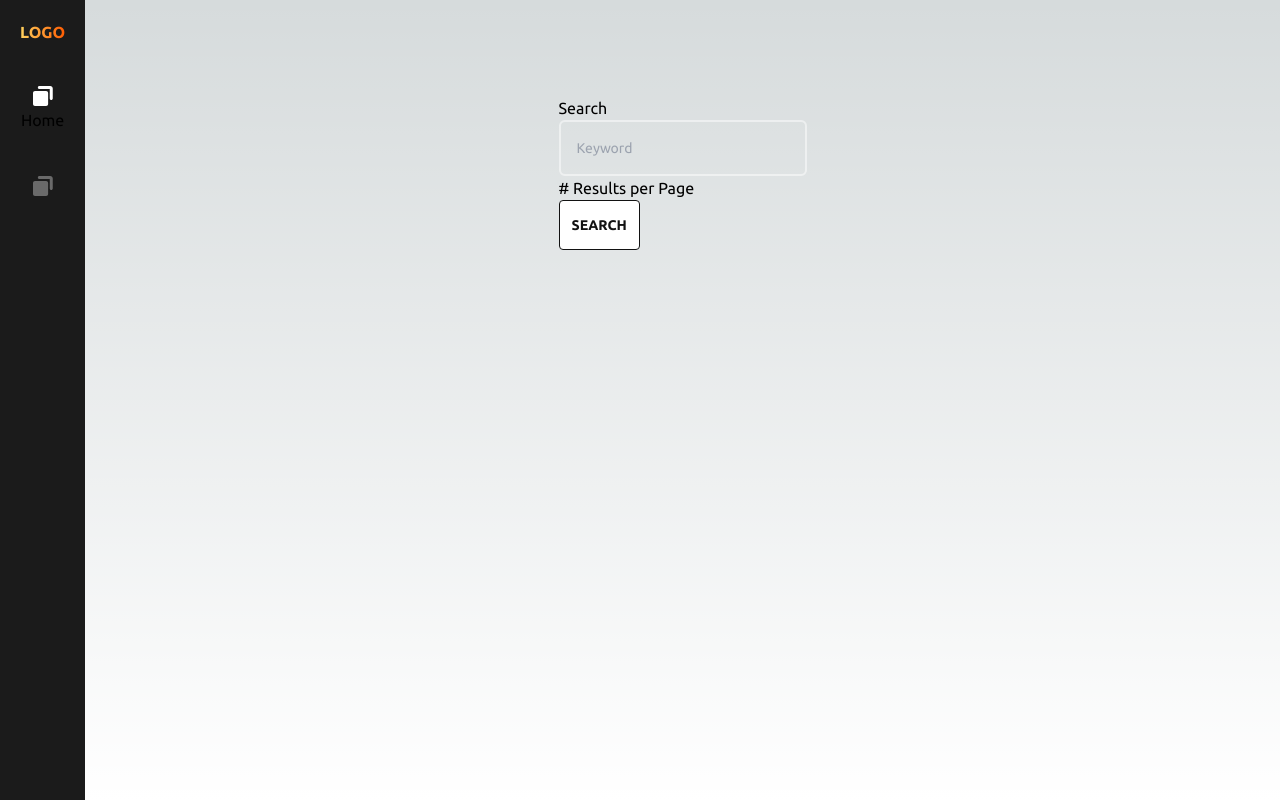
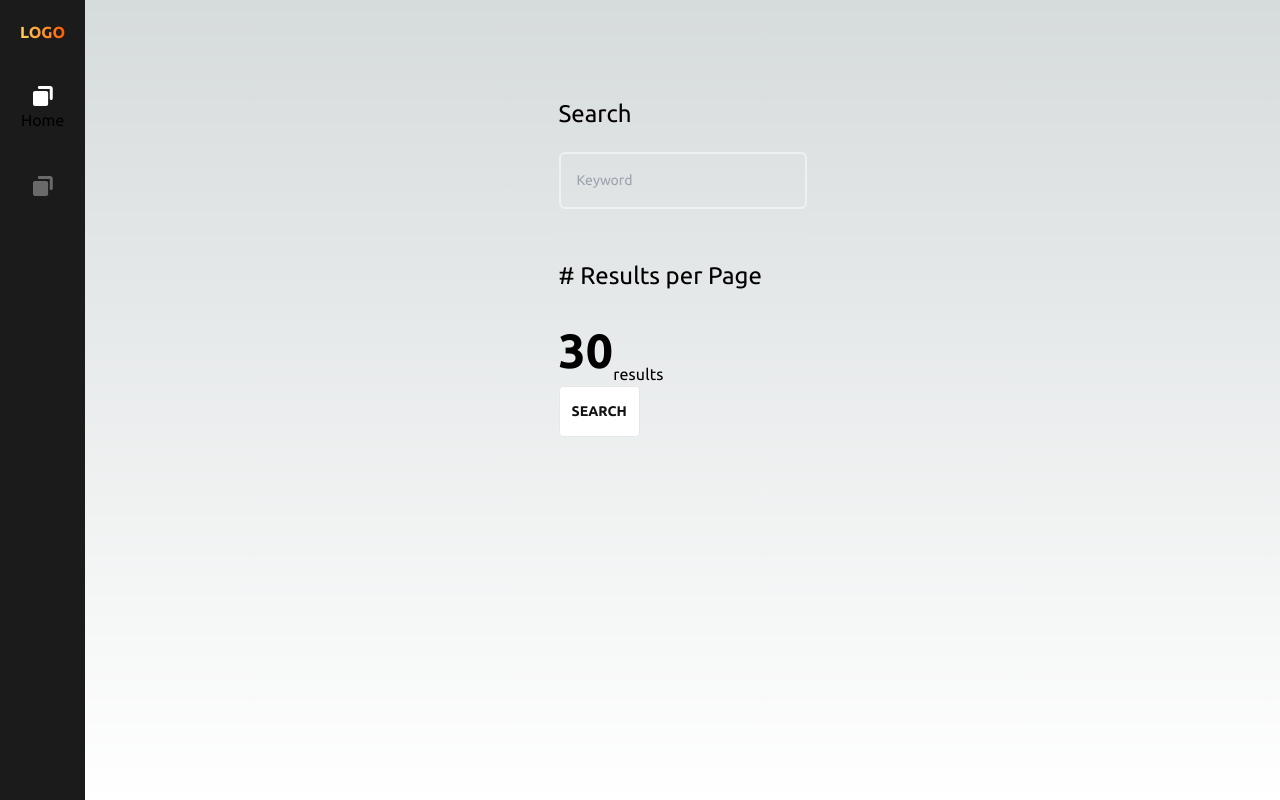
Before and after one commit to this-ting/aha-ai-fe-exam-2, a Next.js app: page / in a window 1280 px wide. Built offline with nearby package versions, Linux system fonts and the light colour scheme.

Commit message:
feat: add typography for text styles

```diff
--- a/src/components/Input.tsx
+++ b/src/components/Input.tsx
@@ -1,7 +1,7 @@
 import { Input as BaseInput, InputProps } from '@mui/base/Input';
 
 const INPUT_STYLE =
-  'border-2 border-greyWhite focus:outline-none focus:border-tutorOrange bg-transparent rounded-md p-4 text-sm';
+  'border-2 border-white50 focus:outline-none focus:border-tutorOrange bg-transparent rounded-md p-4 text-sm';
 
 export default function Input({ onChange, placeholder }: InputProps) {
   return (
--- /dev/null
+++ b/src/components/typography.tsx
@@ -0,0 +1,61 @@
+import { ReactNode } from 'react';
+import clsx from 'clsx';
+
+type Props = {
+  children: ReactNode;
+};
+
+type PropsWithWeight = {
+  children: ReactNode;
+  weight?: 'bold' | 'medium' | 'normal';
+};
+
+const FONT_WEIGHT_MAP = {
+  bold: 'font-bold',
+  medium: 'font-medium',
+  normal: 'font-normal',
+};
+
+function Headline3({ children }: Props) {
+  return <h1 className="text-5xl font-bold">{children}</h1>;
+}
+
+function Headline5({ children }: Props) {
+  return <h1 className="text-2xl mb-5">{children}</h1>;
+}
+
+// has bold/regular
+function Subtitle({ children, weight }: PropsWithWeight) {
+  return (
+    <p className={clsx('tracking-[0.15px]', weight && FONT_WEIGHT_MAP[weight])}>
+      {children}
+    </p>
+  );
+}
+
+Subtitle.defaultProps = {
+  weight: 'normal',
+};
+
+// medium/regular
+function Body1({ children, weight }: PropsWithWeight) {
+  return (
+    <p className={clsx('tracking-[0.15px]', weight && FONT_WEIGHT_MAP[weight])}>
+      {children}
+    </p>
+  );
+}
+
+Body1.defaultProps = {
+  weight: 'normal',
+};
+
+function Body2({ children }: Props) {
+  return <p className="text-sm tracking-[0.25px]">{children}</p>;
+}
+
+function Caption({ children }: Props) {
+  return <p className="text-xs tracking-[0.4px]">{children}</p>;
+}
+
+export { Headline3, Headline5, Subtitle, Body1, Body2, Caption };
--- a/src/containers/SearchContainer.tsx
+++ b/src/containers/SearchContainer.tsx
@@ -2,15 +2,23 @@
 
 import Button from '@/components/Button';
 import Input from '@/components/Input';
+import { Headline3, Headline5, Subtitle } from '@/components/typography';
 import useInput from '@/hooks/useInput';
 
 export default function SearchContainer() {
   const [value, changeValue] = useInput('');
   return (
     <div>
-      <h1>Search</h1>
+      <Headline5>Search</Headline5>
       <Input placeholder="Keyword" value={value} onChange={changeValue} />
-      <h1># Results per Page</h1>
+      <br />
+      <hr className="border-white10" />
+      <br />
+      <Headline5># Results per Page</Headline5>
+      <div className="flex items-end">
+        <Headline3>30</Headline3>
+        <Subtitle>results</Subtitle>
+      </div>
       <Button variant="normal">Search</Button>
     </div>
   );
--- a/tailwind.config.ts
+++ b/tailwind.config.ts
@@ -3,27 +3,34 @@ import type { Config } from 'tailwindcss';
 const config: Config = {
   content: [
     './src/pages/**/*.{js,ts,jsx,tsx,mdx}',
+    './src/containers/**/*.{js,ts,jsx,tsx,mdx}',
     './src/components/**/*.{js,ts,jsx,tsx,mdx}',
     './src/app/**/*.{js,ts,jsx,tsx,mdx}',
   ],
   theme: {
-    colors: {
-      transparent: 'transparent',
-      black: '#121212',
-      navBlack: '#1B1B1B',
-      white: '#fff',
-      greyWhite: '#FFFFFF80',
-      inactiveGrey: '#6A6A6A',
-      logoOrange: '#FF5C01',
-      logoYellow: '#FFD25F',
-      tutorOrange: '#FF9B33',
-    },
     extend: {
       backgroundImage: {
         'gradient-radial': 'radial-gradient(var(--tw-gradient-stops))',
         'gradient-conic':
           'conic-gradient(from 180deg at 50% 50%, var(--tw-gradient-stops))',
       },
+      colors: {
+        transparent: 'transparent',
+        black: '#121212',
+        navBlack: '#1B1B1B',
+        white10: '#FFFFFF1A',
+        white50: '#FFFFFF80',
+        inactiveGrey: '#6A6A6A',
+        logoOrange: '#FF5C01',
+        logoYellow: '#FFD25F',
+        tutorOrange: '#FF9B33',
+      },
+      fontSize: {
+        xs: ['12px', '18px'],
+        sm: ['14px', '21px'],
+        '2xl': ['24px', '36px'],
+        '5xl': ['48px', '72px'],
+      },
     },
   },
   plugins: [],
```
